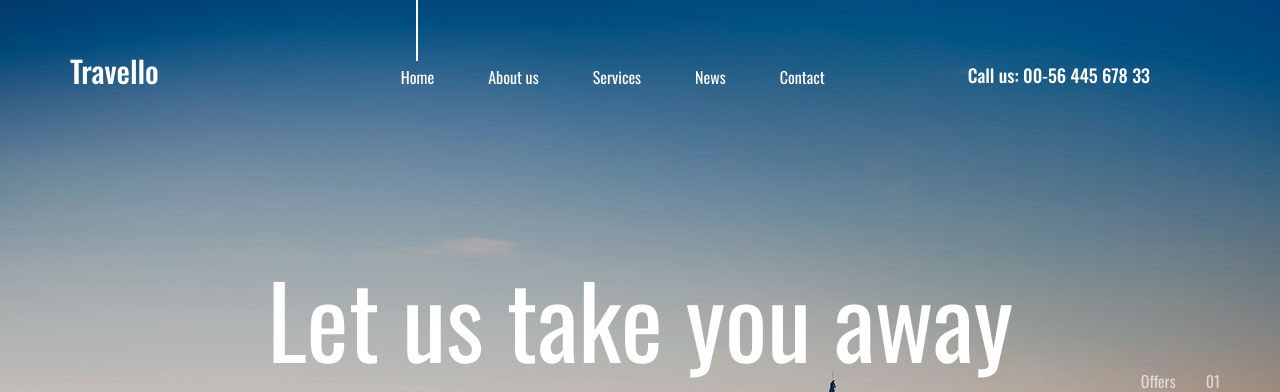
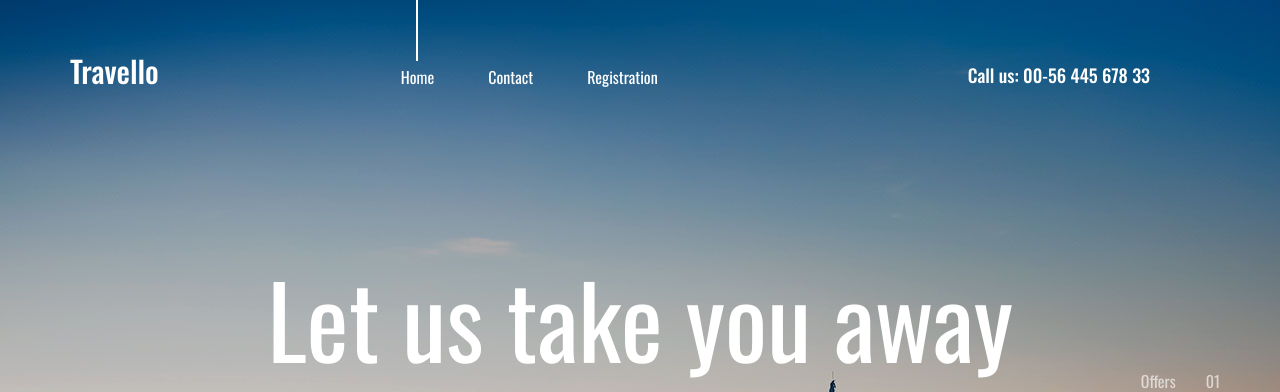
Before and after one commit to dinesh127c/Django, a Django app: page / in a window 1280 px wide. Shown: the top 392 px of the page. Run offline with Django 3.2, Linux system fonts and the light colour scheme; data that the repository does not hold is empty; some libraries are stand-ins or nearby versions.

Commit message:
Added Functionality to register the user

```diff
--- a/Firstproj/urls.py
+++ b/Firstproj/urls.py
@@ -21,6 +21,7 @@ from django.conf.urls.static import static
 urlpatterns = [
     path('', include('travello.urls')),
     path('admin/', admin.site.urls),
+    path('accounts/', include('accounts.urls'))
 ]
 
 urlpatterns = urlpatterns + static(settings.MEDIA_URL, document_root=settings.MEDIA_ROOT)
--- a/Templates/index.html
+++ b/Templates/index.html
@@ -32,10 +32,8 @@
 							<nav class="main_nav">
 								<ul class="d-flex flex-row align-items-start justify-content-start">
 									<li class="active"><a href="index.html">Home</a></li>
-									<li><a href="about.html">About us</a></li>
-									<li><a href="#">Services</a></li>
-									<li><a href="news.html">News</a></li>
 									<li><a href="contact.html">Contact</a></li>
+                                    <li><a href="accounts\register">Registration</a></li>
 								</ul>
 							</nav>
 							<div class="header_phone ml-auto">Call us: 00-56 445 678 33</div>
```
